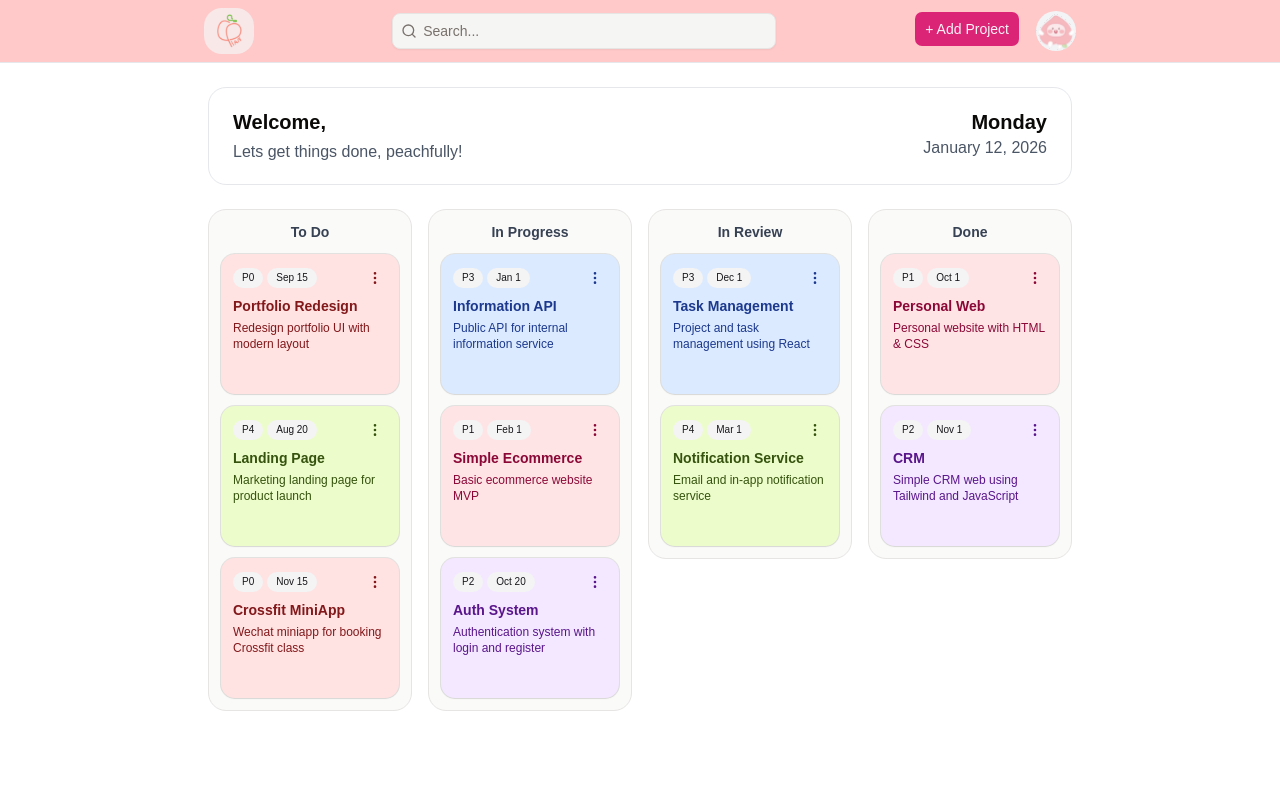
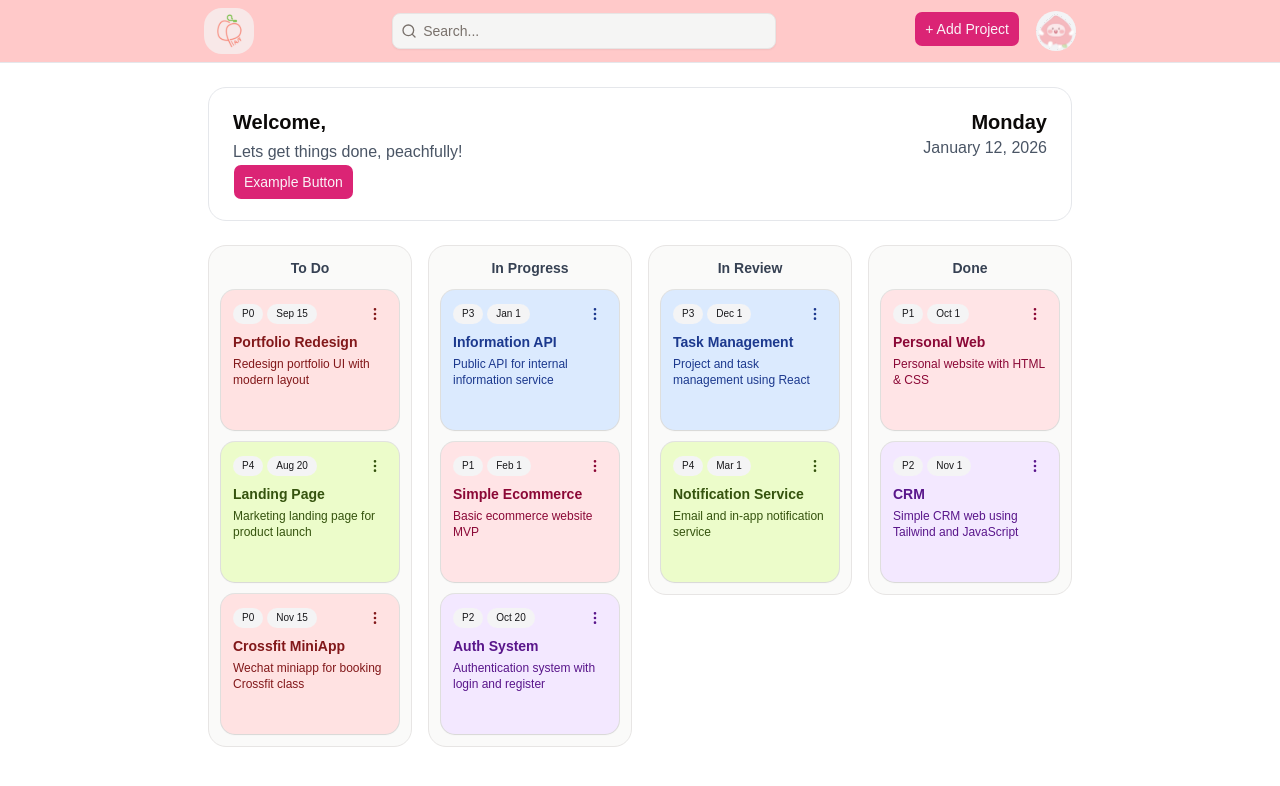
Before and after one commit to aletheaalmas/peachplan, a React (Vite) app: page / in a window 1280 px wide. Shown: the top 786 px of the page. Built offline with nearby package versions, Linux system fonts and the light colour scheme.

Commit message:
feat: add ExampleButton to Welcome screen

```diff
--- a/src/components/welcome.tsx
+++ b/src/components/welcome.tsx
@@ -1,3 +1,5 @@
+import { Button } from "@/components/ui/button";
+
 export function Welcome() {
   const today = new Date();
   const fullDate = today.toLocaleDateString("en-US", {
@@ -25,6 +27,16 @@ export function Welcome() {
           <p className="text-gray-600">{fullDate}</p>
         </div>
       </div>
+
+      <ExampleButton />
     </div>
   );
 }
+
+export function ExampleButton() {
+  function handleClickExample() {
+    console.log("Example!");
+  }
+
+  return <Button onClick={handleClickExample}>Example Button</Button>;
+}
```
